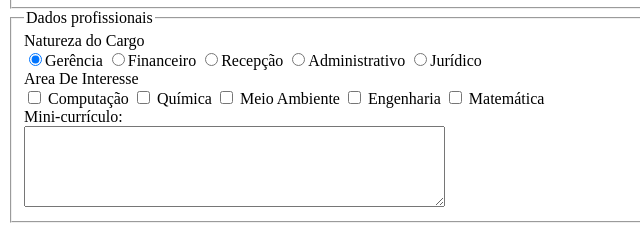
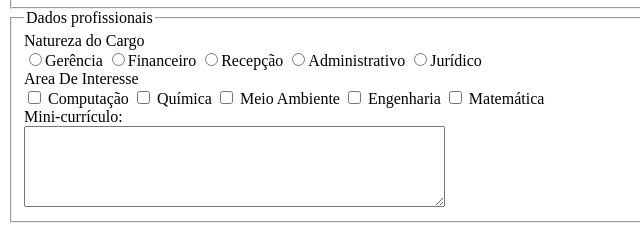
Before and after one commit to Levye-Fm/WEB1, a plain HTML site: page projeto2/formulario.html in a window 1280 px wide. Shown: the part 199-424 px from the top of the page, 0-640 px from the left. Drawn offline with Linux system fonts and the light colour scheme.

Commit message:
Update formulario.html

```diff
--- a/projeto2/formulario.html
+++ b/projeto2/formulario.html
@@ -62,7 +62,7 @@
         <fieldset>
             <legend>Dados profissionais</legend>
             <label for="cargo">Natureza do Cargo</label> <br>
-            <input type="radio" id="cargo" checked>Gerência
+            <input type="radio" id="cargo" >Gerência
             <input type="radio" name="cargo">Financeiro
             <input type="radio" name="cargo">Recepção
             <input type="radio" name="cargo">Administrativo
```
